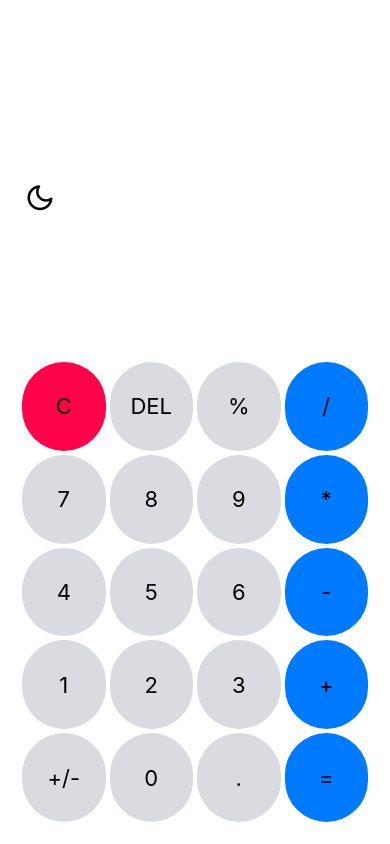
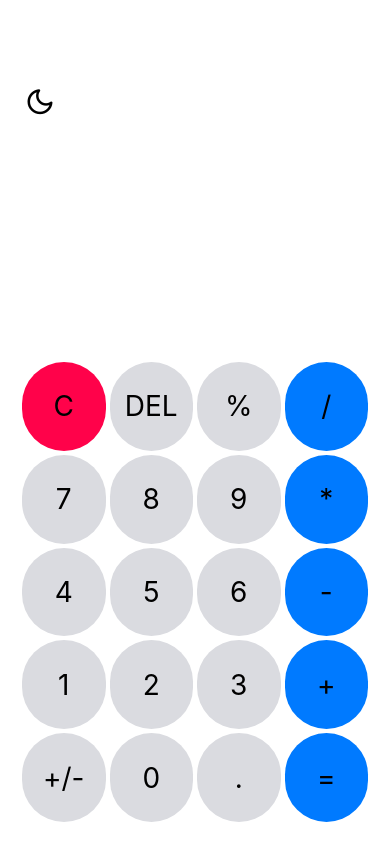
Before and after one commit to AD757/Calculator-ReactNative, a React Native app: screen / in a window 390 px wide. Built offline with nearby package versions, Linux system fonts and the light colour scheme.

Commit message:
Update App.js
fixed the theme button position

```diff
--- a/App.js
+++ b/App.js
@@ -25,9 +25,11 @@ export default function App() {
       },
 
       themeTouchable : {
+        position: 'absolute',
         justifyContent: "flex-end",
         alignSelf: "flex-start",
         marginLeft: 15,
+        bottom: '60%',
       },
 
       theme: {
@@ -35,7 +37,6 @@ export default function App() {
         width: 50,
         height: 50,
         borderRadius: 40,
-        bottom: "5%",
         textAlign: "center",
         textAlignVertical: "center"
       },
@@ -64,13 +65,13 @@ export default function App() {
         backgroundColor: darkMode ? "#FFF" : "#000",
         flexDirection: 'row',
         flexWrap: 'wrap',
-      padding: 20,
-      justifyContent: 'center',
-      lignItems: 'flex-end',
+        padding: 20,
+        justifyContent: 'center',
+        lignItems: 'flex-end',
       },
 
       operators: {
-        flex: 2,
+        flex: 1,
         minHeight: Dimensions.get('window').height/9.5,
         minWidth: Dimensions.get('window').width/5,
         alignItems: "center",
@@ -81,7 +82,7 @@ export default function App() {
 
       operatorsText: {
         color: darkMode ?  "#000" : "#FFF",
-        fontSize: 22,
+        fontSize: 28,
       }
     });
 
```
